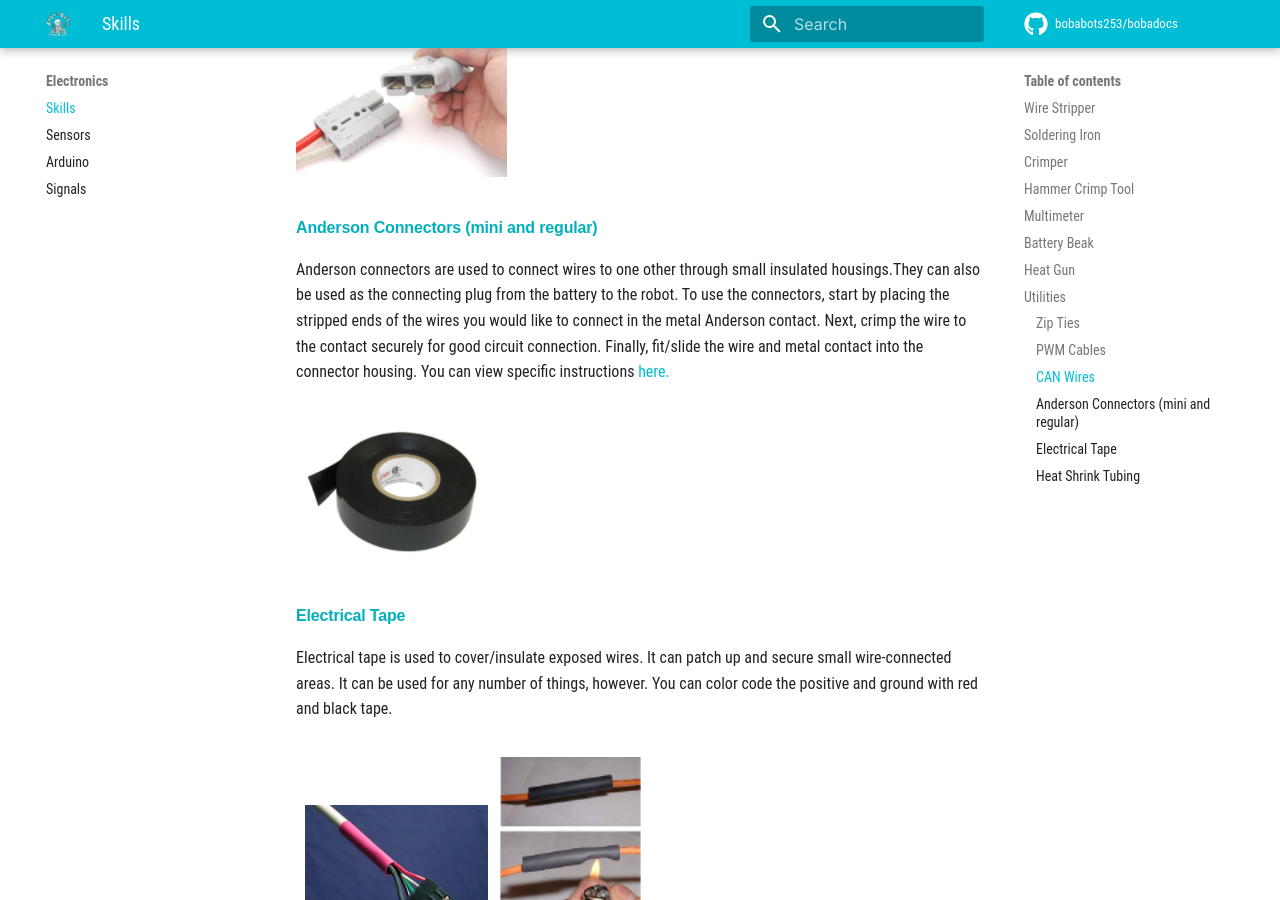
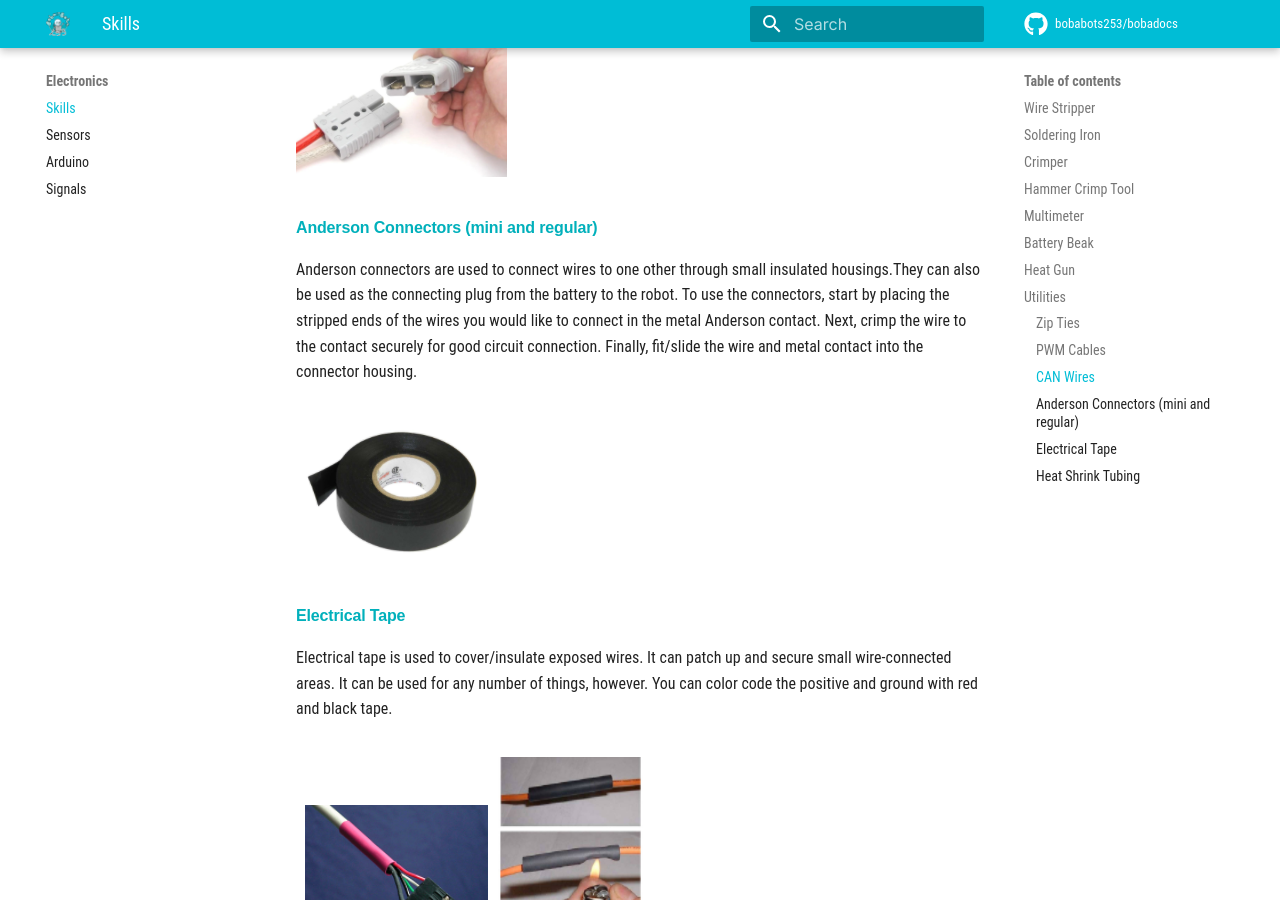
Before and after one commit to bobabots253/bobadocs, an MkDocs documentation site: the page built from docs/electronics/skills.md, in a window 1280 px wide and 900 px high, scrolled down 4016 px. Built offline with MkDocs 1.6.1 and Material for MkDocs 9.7.7, drawn with Linux system fonts in a browser that asks for light colours; comment, search, counter and statistics services are not loaded.

Commit message:
Update skills.md

```diff
--- a/docs/electronics/skills.md
+++ b/docs/electronics/skills.md
@@ -68,7 +68,7 @@ CAN means Controller Area Network. They allow microcontrollers to communicate wi
 
 ![anderson connectors](../assets/images/tools/electronics/andersonconnectors.png)
 #### Anderson Connectors (mini and regular)
-Anderson connectors are used to connect wires to one other through small insulated housings.They can also be used as the connecting plug from the battery to the robot. To use the connectors, start by placing the stripped ends of the wires you would like to connect in the metal Anderson contact. Next, crimp the wire to the contact securely for good circuit connection. Finally, fit/slide the wire and metal contact into the connector housing. You can view specific instructions [here.](https://www.youtube.com/watch?v=QzLvdR6X81k)
+Anderson connectors are used to connect wires to one other through small insulated housings.They can also be used as the connecting plug from the battery to the robot. To use the connectors, start by placing the stripped ends of the wires you would like to connect in the metal Anderson contact. Next, crimp the wire to the contact securely for good circuit connection. Finally, fit/slide the wire and metal contact into the connector housing.
 
 
 ![electrical tape](../assets/images/tools/electronics/electricaltape.png)
```
